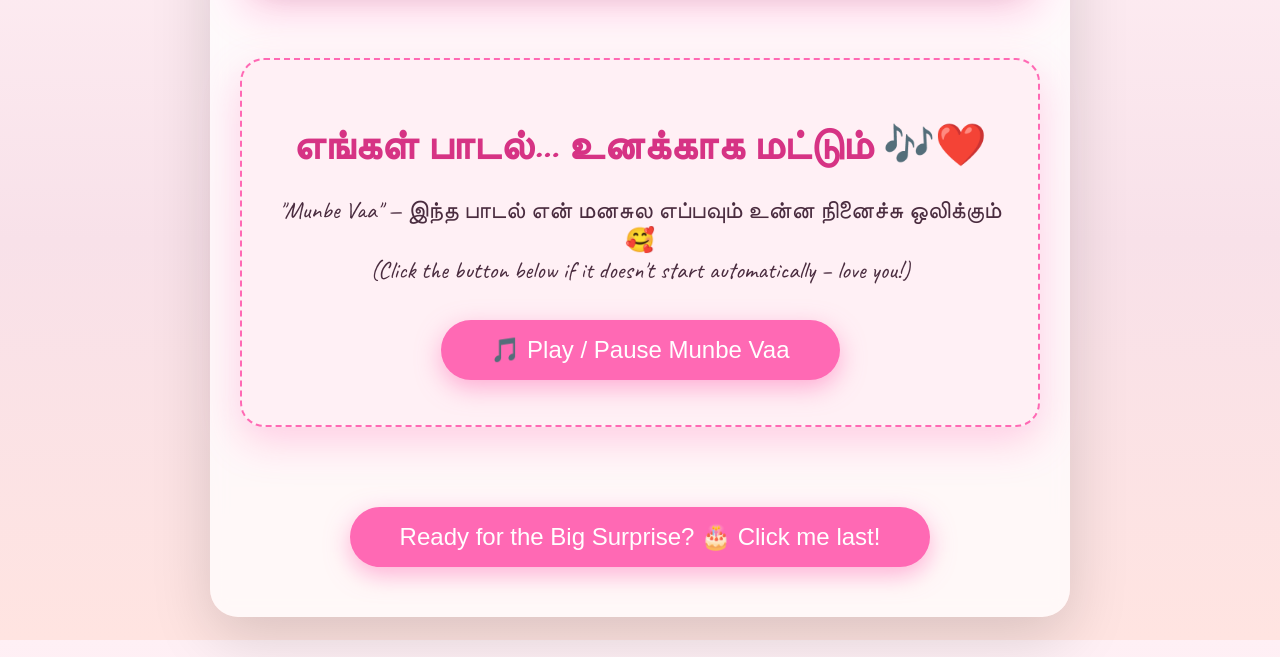
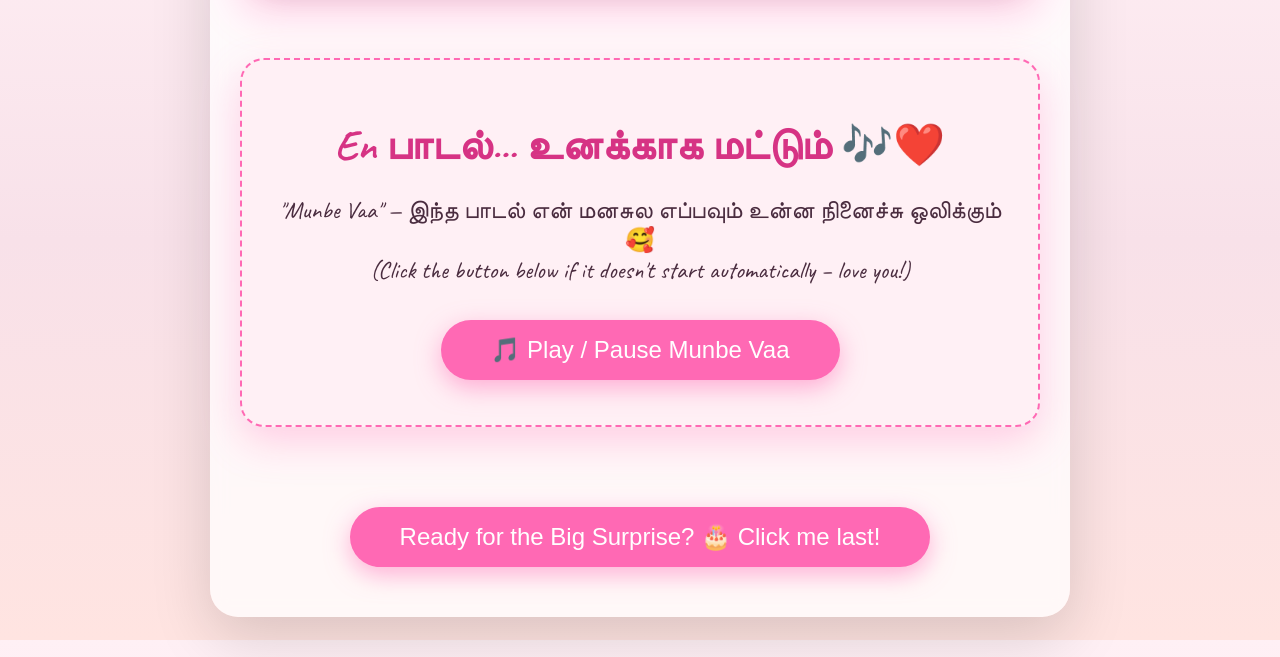
Before and after one commit to harisowmi/birthday, a plain HTML site: page index.html in a window 1280 px wide. Shown: the part 2560-3217 px from the top of the page. Drawn offline with Linux system fonts and the light colour scheme; a web font is replaced by a local one.

Commit message:
Update index.html

```diff
--- a/index.html
+++ b/index.html
@@ -250,7 +250,7 @@
 
     <!-- Tamil Love Song Section - YouTube audio embed (hidden) -->
     <div class="music-section">
-      <h2>எங்கள் பாடல்... உனக்காக மட்டும் 🎶❤️</h2>
+      <h2>En பாடல்... உனக்காக மட்டும் 🎶❤️</h2>
       <p style="font-size: 1.5rem; margin-bottom: 15px;">
         "Munbe Vaa" — இந்த பாடல் என் மனசுல எப்பவும் உன்ன நினைச்சு ஒலிக்கும் 🥰<br>
         (Click the button below if it doesn't start automatically – love you!)
```
